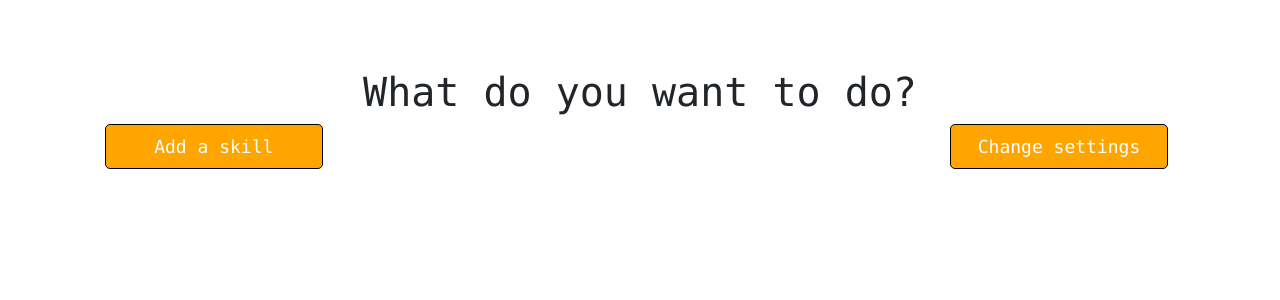
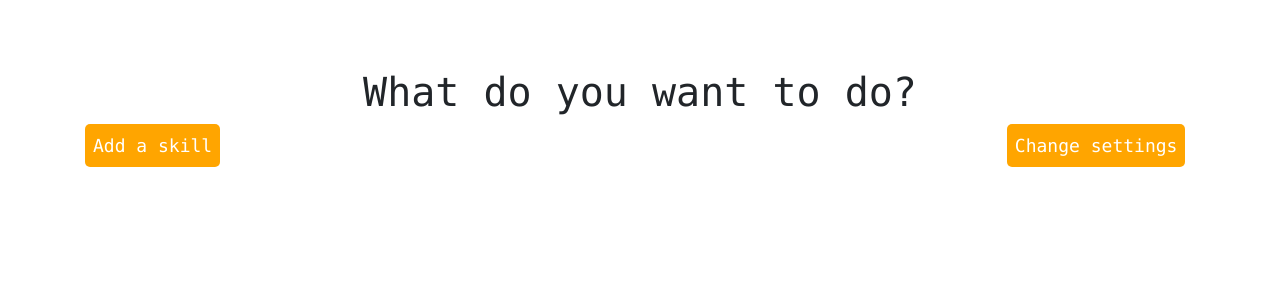
Before and after one commit to melihkagan/pladat, a Django app: page /setting-student/ in a window 1280 px wide. Shown: the part 56-356 px from the top of the page. Run offline with Django 3.2, Linux system fonts and the light colour scheme; a user stored in the database is signed in; data comes from the database, SQL or seed files in the repository; both versions use the stored data as it was after the commit; data that the repository does not hold is empty; some libraries are stand-ins or nearby versions.

Commit message:
settings page change

```diff
--- a/mainapp/templates/settings-student.html
+++ b/mainapp/templates/settings-student.html
@@ -7,6 +7,14 @@
     {% load static %}
     <link href="{% static "main.css" %}" rel="stylesheet" />
     <style>
+
+	.dis {
+	  display: none;
+	}
+
+	:target {
+	  display: block;
+	}
 
 	*{
 		font-family: "Lucida Console", "Courier New", monospace;
@@ -33,19 +41,18 @@
 	}
 
 	.popup {
-          /*position: relative;*/
-          width: 49%;
-          display: inline-block;
-          cursor: pointer;
 	  -webkit-user-select: none;
 	  -moz-user-select: none;
 	  -ms-user-select: none;
 	  user-select: none;
 	}
 
-        .popup button {
+	.choose {
+
+	}
+
+	.choose a {
 	  border-radius: 5px;
-          border: 1px solid #000;
 	  outline: 0;
 	  display: inline-block;
 	  padding: 8px;
@@ -53,16 +60,12 @@
 	  background-color: orange;
 	  text-align: center;
 	  cursor: pointer;
-          width: 40%;
 	  font-size: 18px;
 	  margin:0 auto;
 	}
 
-        .popup .popuptext{
-          display: none;
+	.popup {
 	  box-shadow: 0 4px 8px 0 rgba(0, 0, 0, 0.2);
-          max-width: 100%;
-          width: 100%;
 	  margin: auto;
 	}
 
@@ -72,17 +75,17 @@
 	  margin-left: 20px;
 	}
 
-        .popup .popuptext p{
+	.popup p{
 	  margin-left: 20px;
 	}
 
-        .popup .popuptext a {
+	.popup a {
 	  text-decoration: none;
 	  font-size: 22px;
 	  color: black;
 	}
 
-        .popup .popuptext button:hover, a:hover {
+	.popup button:hover, a:hover {
 	  opacity: 0.7;
 	}
 
@@ -116,10 +119,15 @@
   </head>
   <body>
   	<h1 style="margin-top: 100px; text-align: center;"> What do you want to do?</h1>
-    <div class="popup" id="left" style="margin-left: 20px">
-            <button style="font-size:18px" onclick="openForm1()">Add a skill</button>
-            <div class="popuptext" id="myPopup" style="margin-bottom: 150px;">
-                <h2 style="margin-left: 1%; margin-top: 1%">Add a skill</h2>
+	<div class="choose">
+		<a style="font-size:18px" href="#addskill">Add a skill</a>
+		<a style="font-size:18px; margin-left:70%" href="#change">Change settings</a>
+	</div>
+
+    <div class="popup" >
+		<div class="dis" id="addskill">
+			<br>
+			<h2 style="margin-left:20px">Add a skill</h2>
 
 			<p> Your skills:</p>
 			{% if self_skills %}
@@ -133,11 +141,11 @@
 			<!--Make sure the form has the autocomplete function switched off: -->
 			<form autocomplete="off" action="." method="post">
 			  {% csrf_token %}
-                  <div class="autocomplete" style="width:300px;">
-                    <input id="skill" type="text" name="skill" placeholder="  Select a skill">
+			  <div class="autocomplete">
+				<input style="width:130%" id="skill" type="text" name="skill" placeholder="  Select a skill" required>
 			  </div>
-                  <div class="custom-select" style="width:200px;">
-                    <select name="star">
+			  <div class="custom-select" style="width:20%; margin-left:6%">
+				<select name="star" required>
 				  <option value="0">Star rate</option>
 				  <option value="1">1</option>
 				  <option value="2">2</option>
@@ -354,9 +362,8 @@
 		  </script>
 	</div>
     </div>
-    <div class="popup", id="right">
-        <button style="font-size:18px; margin-left: 55%" onclick="openForm2()">Change settings</button>
-        <div class="popuptext" id="settingspop" style="font-size:18px; margin-right: 1%">
+    <div class="popup">
+        <div class="dis" id="change" style="font-size:18px">
 		    <br>
 		    <div class="container-fluid">
 		    <br>
@@ -488,6 +495,7 @@
               </script>
 		</div>
 	 </div>
+	</div>
 
 	        <!-- Modal -->
     <div class="modal fade" id="exampleModalCenter" tabindex="-1" role="dialog" aria-labelledby="exampleModalCenterTitle" aria-hidden="true">
--- a/mainapp/views.py
+++ b/mainapp/views.py
@@ -477,7 +477,7 @@ def add_job(request, userid):
                 self_skill_array = []
                 for skill in job_skills:
                     self_skill_array.append(str(skill.skill))
-                return render(request, 'addjob_skill.html', {'username': username, "skills_database": skills_database, "job_details": job, "job_skills": job_skills, "self_skill_array": self_skill_array})
+                return render('addjob_skill.html', {'username': username, "skills_database": skills_database, "job_details": job, "job_skills": job_skills, "self_skill_array": self_skill_array})
 
     return render(request, 'addjob.html', {'username': username, "skills_database": skills_database})
 @login_required
```
Also changed, not shown: mainapp/templates/addjob.html (+4 -4 lines), mainapp/templates/addjob_skill.html (+6 -6 lines), db.sqlite3. Lines whose indentation alone changed are shown as unchanged.
